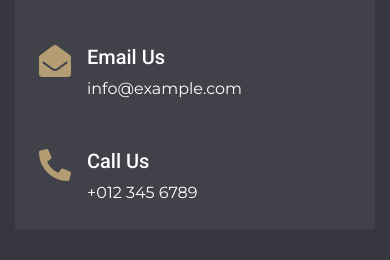
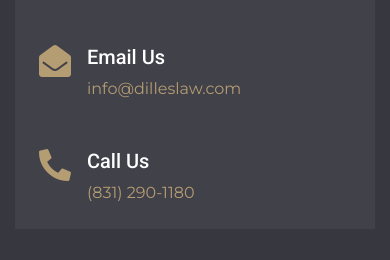
Before and after one commit to Dilles-Law-Group/Dilles-Law-Group.github.io, a plain HTML site: page about.html in a window 390 px wide. Shown: the part 3749-4009 px from the top of the page. Drawn offline with nearby package versions, Linux system fonts and the light colour scheme.

Commit message:
Add email and phone number

```diff
--- a/about.html
+++ b/about.html
@@ -41,11 +41,11 @@
                     <div class="col-lg-7 text-left">
                         <div class="h-100 d-inline-flex align-items-center py-2 px-3">
                             <i class="fa fa-envelope text-primary mr-2"></i>
-                            <small>info@example.com</small>
+                            <small><a href="mailto:info@dilleslaw.com">info@dilleslaw.com</a></small>
                         </div>
                         <div class="h-100 d-inline-flex align-items-center py-2 px-2">
                             <i class="fa fa-phone-alt text-primary mr-2"></i>
-                            <small>+012 345 6789</small>
+                            <small><a href="tel:8312901180">(831) 290-1180</a></small>
                         </div>
                     </div>
                     <div class="col-lg-5 text-right">
@@ -255,7 +255,7 @@
                     <i class="fa fa-2x fa-envelope-open text-primary"></i>
                     <div class="ml-3">
                         <h5 class="text-white">Email Us</h5>
-                        <p class="m-0">info@example.com</p>
+                        <p class="m-0"><a href="mailto:info@dilleslaw.com">info@dilleslaw.com</a></p>
                     </div>
                 </div>
             </div>
@@ -264,7 +264,7 @@
                     <i class="fa fa-2x fa-phone-alt text-primary"></i>
                     <div class="ml-3">
                         <h5 class="text-white">Call Us</h5>
-                        <p class="m-0">+012 345 6789</p>
+                        <p class="m-0"><a href="tel:8312901180">(831) 290-1180</a></p>
                     </div>
                 </div>
             </div>
```
Also changed, not shown: contact.html (+4 -4 lines), index.html (+4 -4 lines), service.html (+4 -4 lines), team.html (+4 -4 lines).
